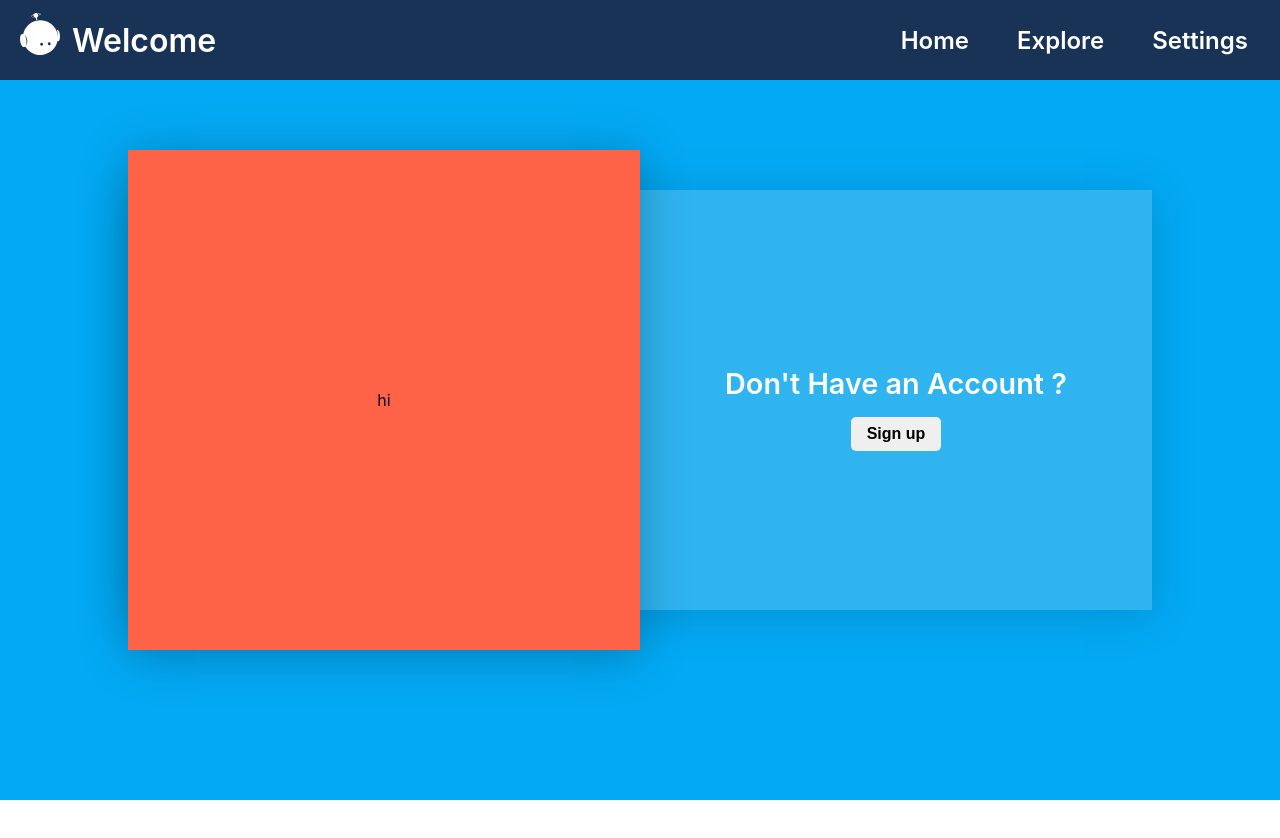
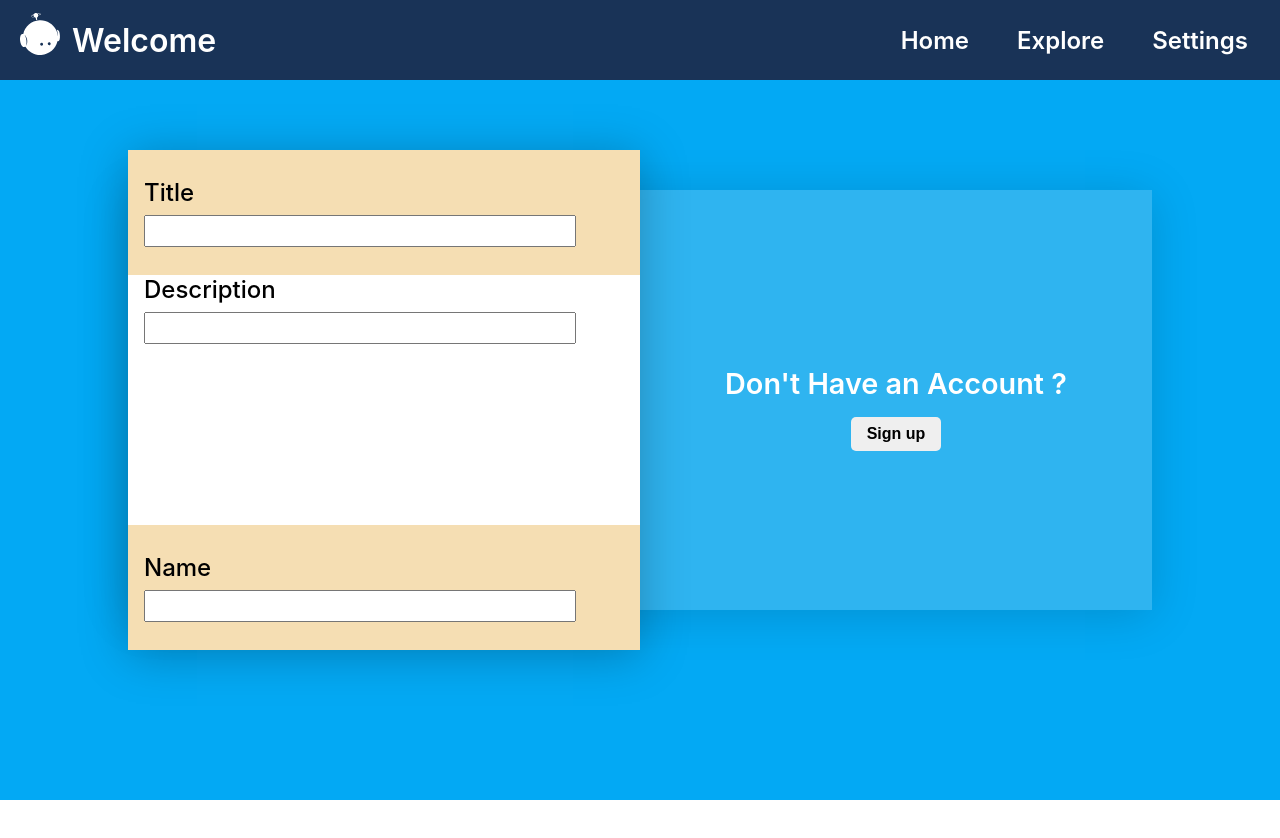
Before and after one commit to HubCreator/nextjs_project_proto, a Next.js app: page /firstScreen in a window 1280 px wide. Shown: the top 838 px of the page. Built offline with nearby package versions, Linux system fonts and the light colour scheme.

Commit message:
Making a form. Having a problem with height and line of textarea

```diff
--- a/src/components/Modal.js
+++ b/src/components/Modal.js
@@ -10,16 +10,16 @@ const Modal = () => {
     <div className="modal-screen">
       <div className="modal-container">
         <div className="container__blueBg">
-          <div className="container__blueBg__box signIn">
+          <div className="container__blueBg__box leftBox">
             <h2 className="box__msg">Already Have an Account ?</h2>
-            <button className="box__btn signIn" onClick={onClick}>
+            <button className="box__btn" onClick={onClick}>
               Sign in
             </button>
           </div>
 
-          <div className="container__blueBg__box signUp">
+          <div className="container__blueBg__box rightBox">
             <h2 className="box__msg">Don't Have an Account ?</h2>
-            <button className="box__btn signUp" onClick={onClick}>
+            <button className="box__btn" onClick={onClick}>
               Sign up
             </button>
           </div>
@@ -27,11 +27,28 @@ const Modal = () => {
         <div
           className={
             signStatus
-              ? "container__formBox signInForm"
-              : "container__formBox signUpForm"
+              ? "container__formBox leftBox"
+              : "container__formBox rightBox"
           }
         >
-          hi
+          {signStatus ? (
+            <>
+              <div className="formBox__content formBox__title">
+                <span>Title</span>
+                <input type="text" />
+              </div>
+              <div className="formBox__content formBox__description">
+                <span>Description</span>
+                <input type="text" />
+              </div>
+              <div className="formBox__content formBox__name">
+                <span>Name</span>
+                <input type="text" />
+              </div>
+            </>
+          ) : (
+            <div>hello</div>
+          )}
         </div>
       </div>
     </div>
--- a/styles/Modal.scss
+++ b/styles/Modal.scss
@@ -57,8 +57,8 @@
   position: absolute;
   height: 100%;
   width: 50%;
-
   display: flex;
+  flex-direction: column;
   justify-content: center;
   align-items: center;
   z-index: 99;
@@ -67,14 +67,53 @@
   transition: 0.5s ease-out;
 }
 
-.container__formBox.signInForm {
+.formBox__content {
+  display: flex;
+  flex-direction: column;
+  justify-content: center;
+  align-items: flex-start;
+  //   margin: 2rem;
+  padding: 0 1rem;
+  width: 100%;
+  height: 100%;
+
+  span {
+    font-size: 1.5rem;
+    font-weight: 500;
+    margin-bottom: 0.5rem;
+  }
+  input {
+    width: 90%;
+    height: 2rem;
+    font-size: 1rem;
+  }
+}
+
+.formBox__title,
+.formBox__name {
+  flex: 1;
+  background-color: wheat;
+}
+
+.formBox__description {
+  flex: 2;
+  display: flex;
+  flex-direction: column;
+  justify-content: start;
+  align-items: flex-start;
+
+  textarea {
+    width: 90%;
+    height: 80px;
+  }
+}
+
+.container__formBox.leftBox {
   top: 0;
   left: 0;
-  background-color: tomato;
 }
 
-.container__formBox.signUpForm {
+.container__formBox.rightBox {
   top: 0;
   left: 50%;
-  background-color: aqua;
 }
```
